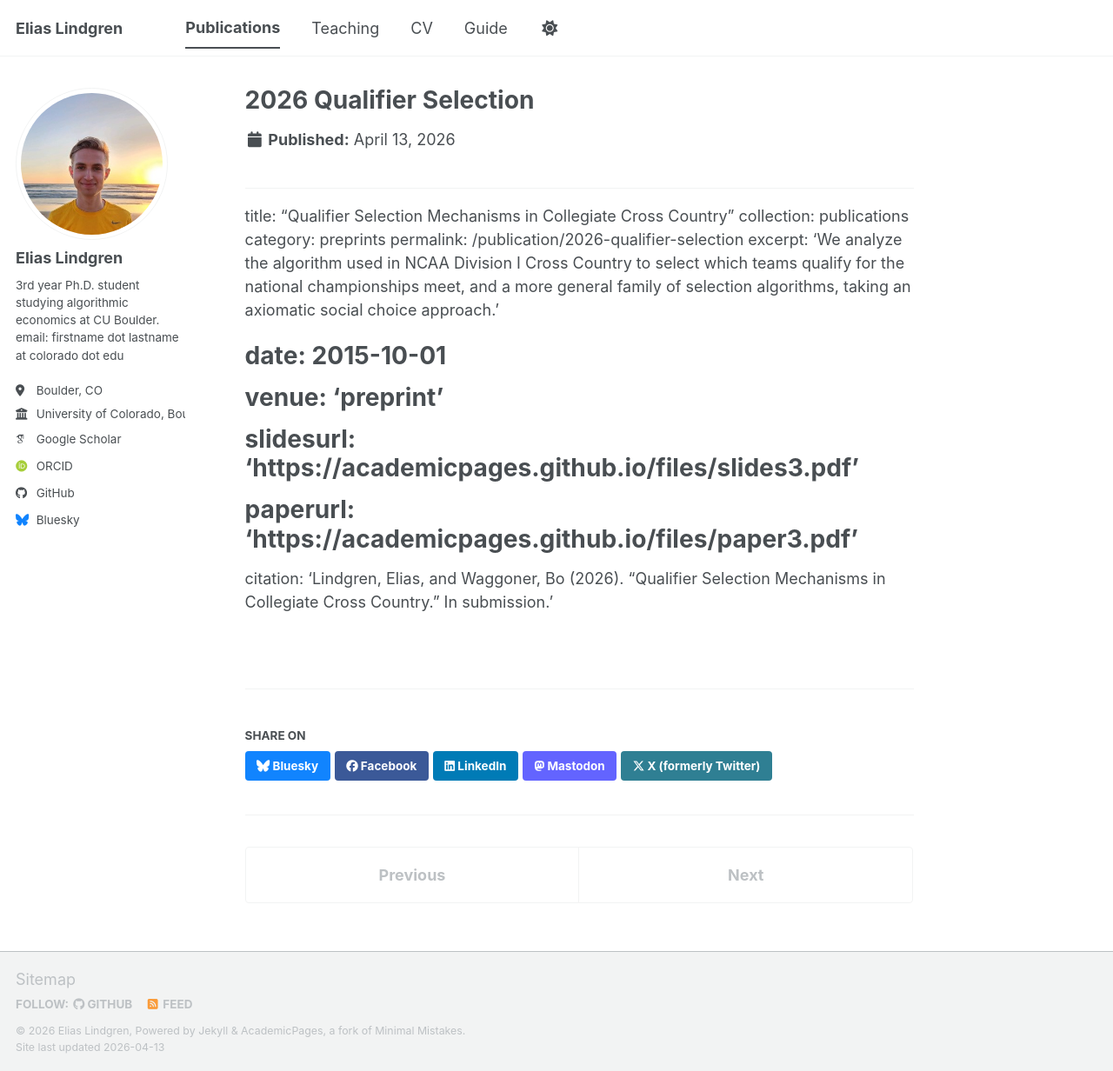
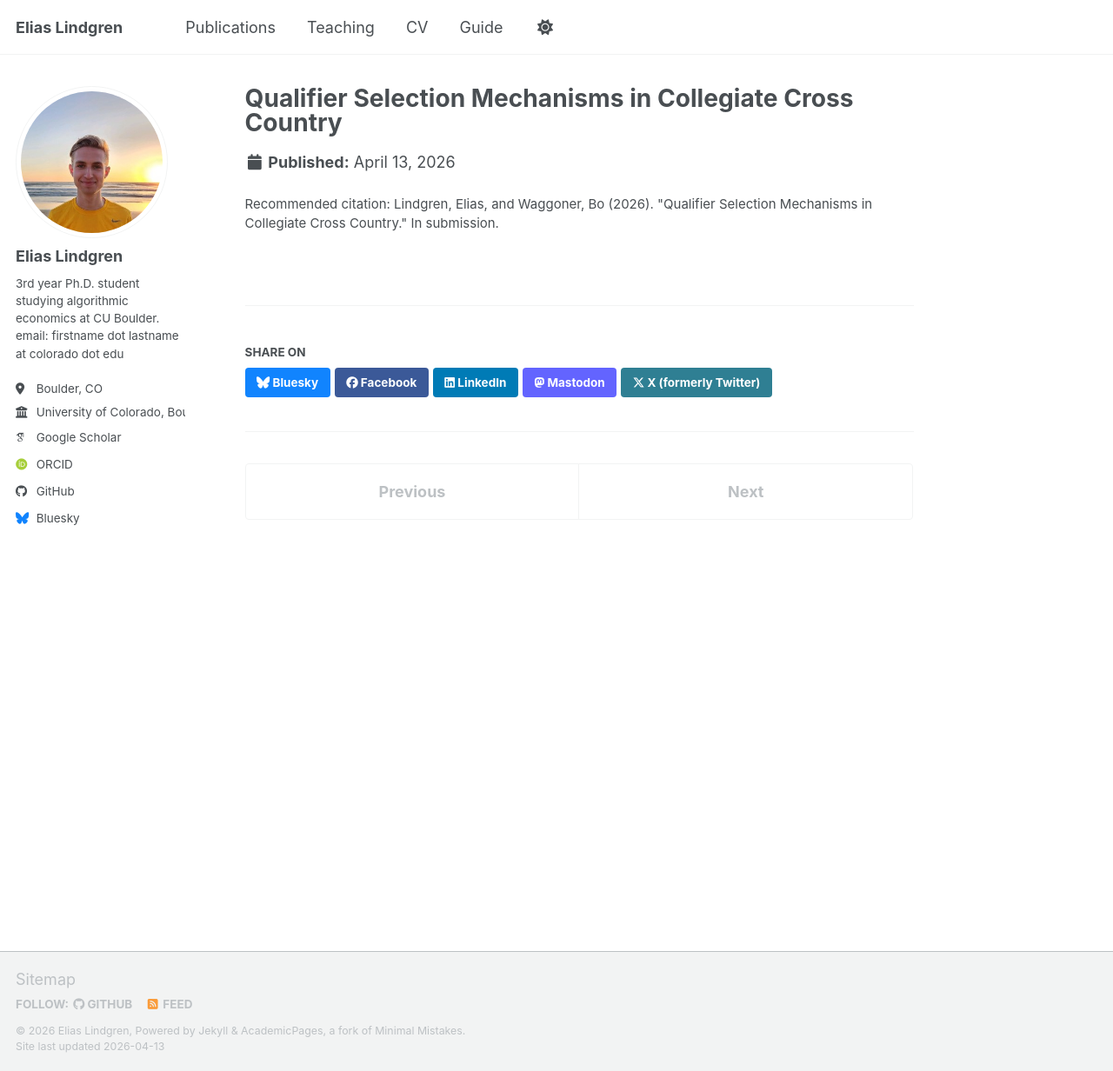
Before and after one commit to eaplindgren/eaplindgren.github.io, a Jekyll site: the page built from _publications/2026-qualifier-selection.md, in a window 1280 px wide and 1232 px high. Shown: the whole window at 87% size. Built offline with Jekyll 4.4.1, drawn with Linux system fonts in a browser that asks for light colours; some web fonts are replaced; a script bundle is joined from its source files by our own code; library files that are not in the unit come from our copies; some of the changed lines change nothing that is shown.

Commit message:
little dashed line important i guess

```diff
--- a/_config.yml
+++ b/_config.yml
@@ -89,9 +89,9 @@ publication_category:
   # manuscripts:
   #   title: 'Journal Articles'
   conferences:
-    title: 'Conference Papers'
+    title: 'Published Work'
   preprints:
-    title: 'Preprints'
+    title: 'In Submission'
 
 # Site Settings
 teaser                   :  # filename of teaser fallback teaser image placed in /images/ for social media previews
--- a/_publications/2026-qualifier-selection.md
+++ b/_publications/2026-qualifier-selection.md
@@ -9,3 +9,4 @@ excerpt: 'We analyze the algorithm used in NCAA Division I Cross Country to sele
 # slidesurl: 'https://academicpages.github.io/files/slides3.pdf'
 # paperurl: 'https://academicpages.github.io/files/paper3.pdf'
 citation: 'Lindgren, Elias, and Waggoner, Bo (2026). "Qualifier Selection Mechanisms in Collegiate Cross Country." In submission.'
+---
```
Also changed, not shown: _publications/2026-liquidity-provisioning.md (+1 -0 lines).
